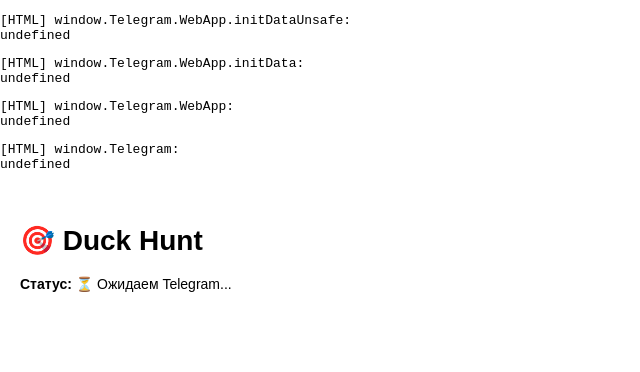
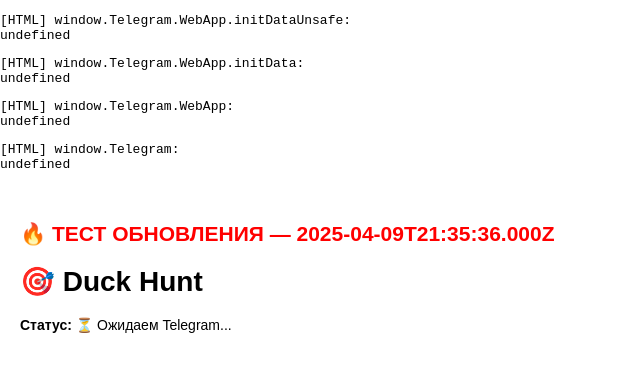
Before and after one commit to baiprog/duckhunt-miniapp, a React (Create React App) app: page / in a window 1280 px wide. Shown: the top 372 px of the page, without its empty margins (0-640 px from the left). Built offline with nearby package versions, Linux system fonts and the light colour scheme.

Commit message:
🔥 Проверка обновления

```diff
--- a/src/App.js
+++ b/src/App.js
@@ -38,6 +38,7 @@
 
   return (
     <div style={{ padding: 20, fontFamily: "sans-serif", fontSize: 14 }}>
+    <h2 style={{ color: 'red' }}>🔥 ТЕСТ ОБНОВЛЕНИЯ — {new Date().toISOString()}</h2>
       <h1>🎯 Duck Hunt</h1>
       <p><b>Статус:</b> {status}</p>
 
```
